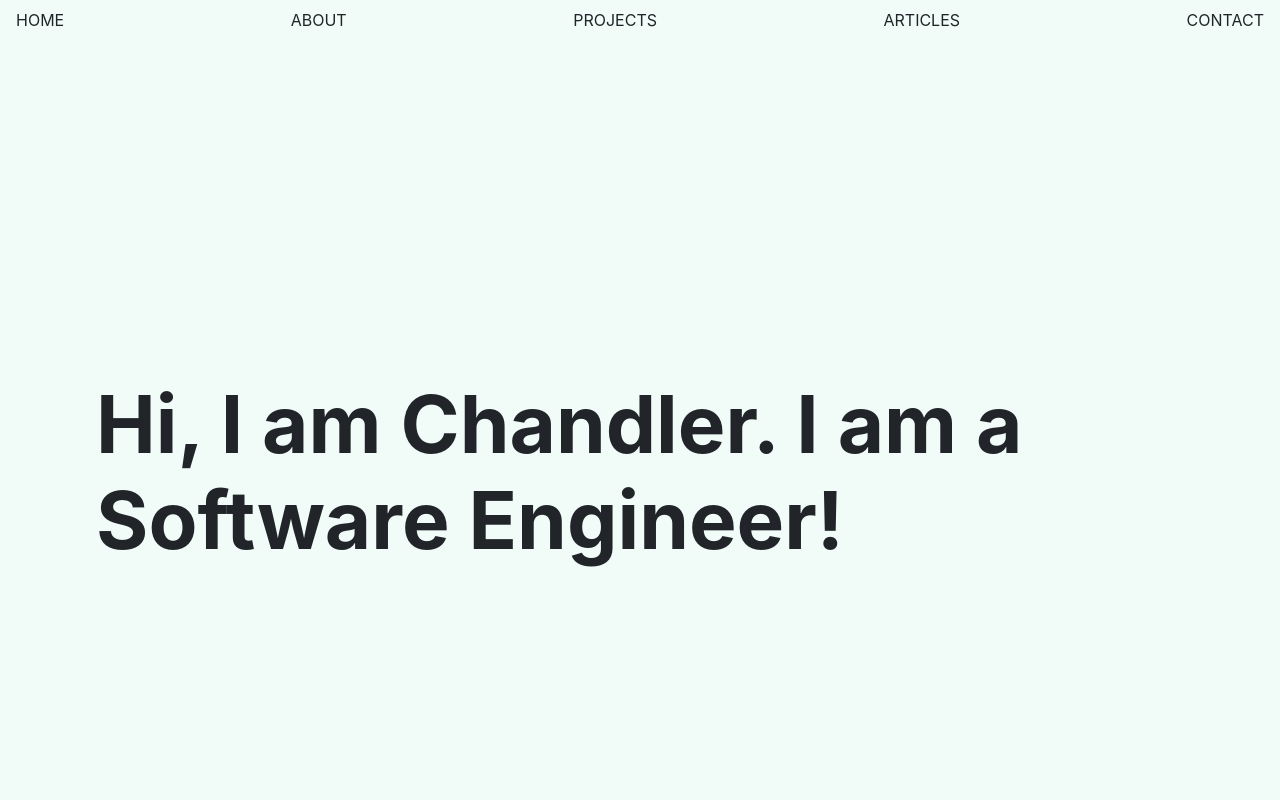
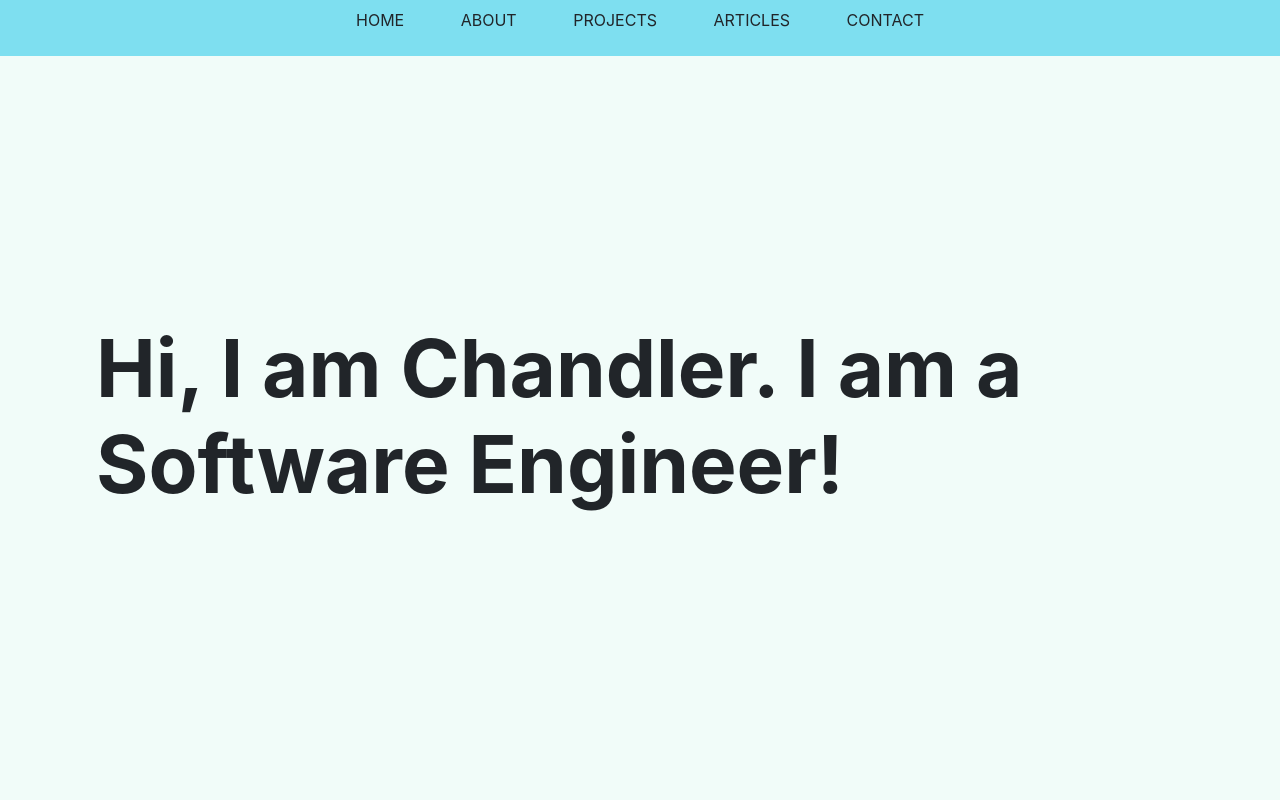
Before and after one commit to Chanson9892/portfolio, a React (Create React App) app: page / in a window 1280 px wide. Shown: the top 800 px of the page. Built offline with nearby package versions, Linux system fonts and the light colour scheme; no server answers.

Commit message:
positioned navbar to always be on top

```diff
--- a/src/App.css
+++ b/src/App.css
@@ -1,4 +1,3 @@
-
 *{
   margin: 0;
   padding: 0px;
@@ -10,10 +9,37 @@
   background-color: rgb(241, 252, 249);
 }
 
-.App-logo {
-  height: 40vmin;
-  pointer-events: none;
+.mainHeader {
+  background-color: rgb(126, 223, 240);
+  position: fixed;
+  width: 100%;
+  z-index: 1;
+  top: 0px;
 }
+.navbar {
+  width: 600px;
+  height: 100%;
+  margin-left: auto;
+  margin-right: auto;
+}
+
+.navbar div {
+  text-align: center;
+}
+
+div.navbar div p:hover {
+  cursor: pointer;
+  border: solid white;
+}
+
+#about {
+  height: 15px;
+}
+
+#projectList, #medium {
+  height: 50px;
+}
+
 
 .aboutDiv {
   padding: 30px;
@@ -25,7 +51,6 @@
   padding-bottom: 10%;
 
 }
-
 
 .projectTextCard {
   padding: 20px;
```
Also changed, not shown: src/components/About.js (indentation only). Lines whose indentation alone changed are shown as unchanged.
